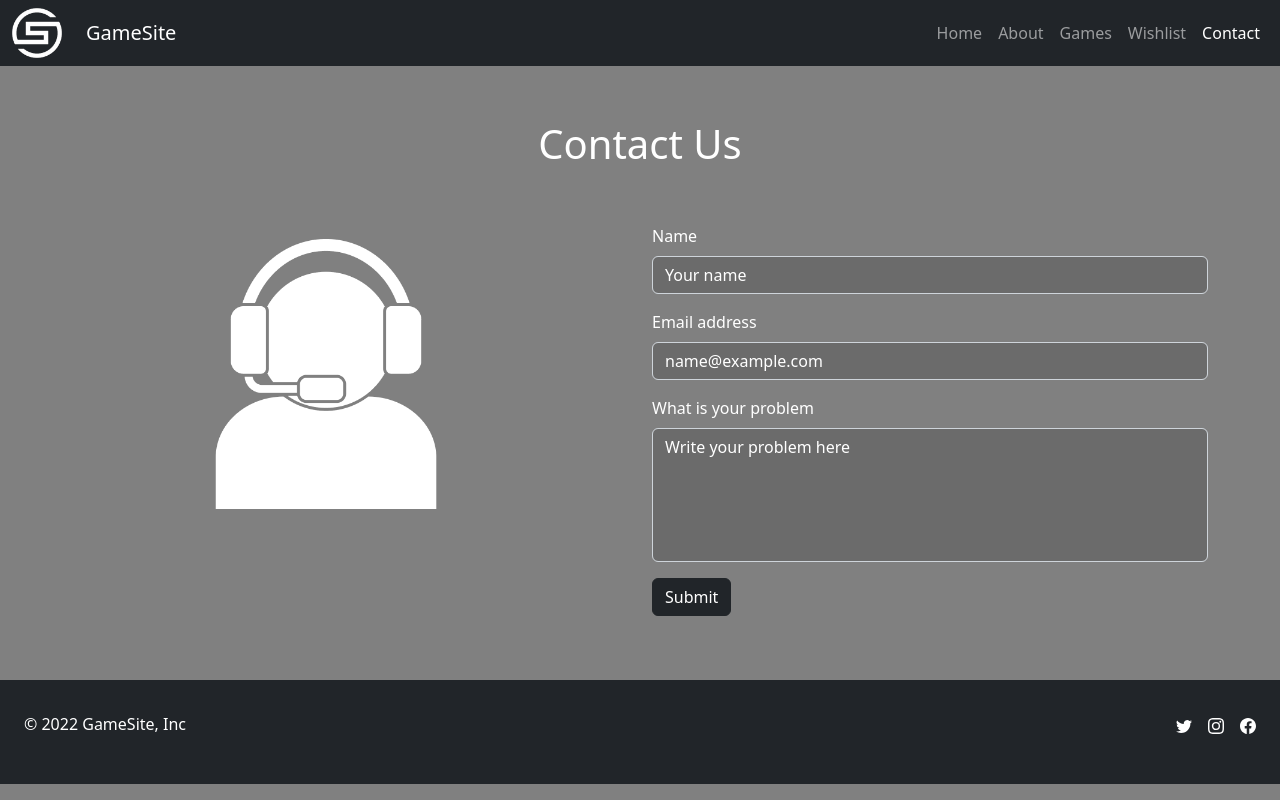
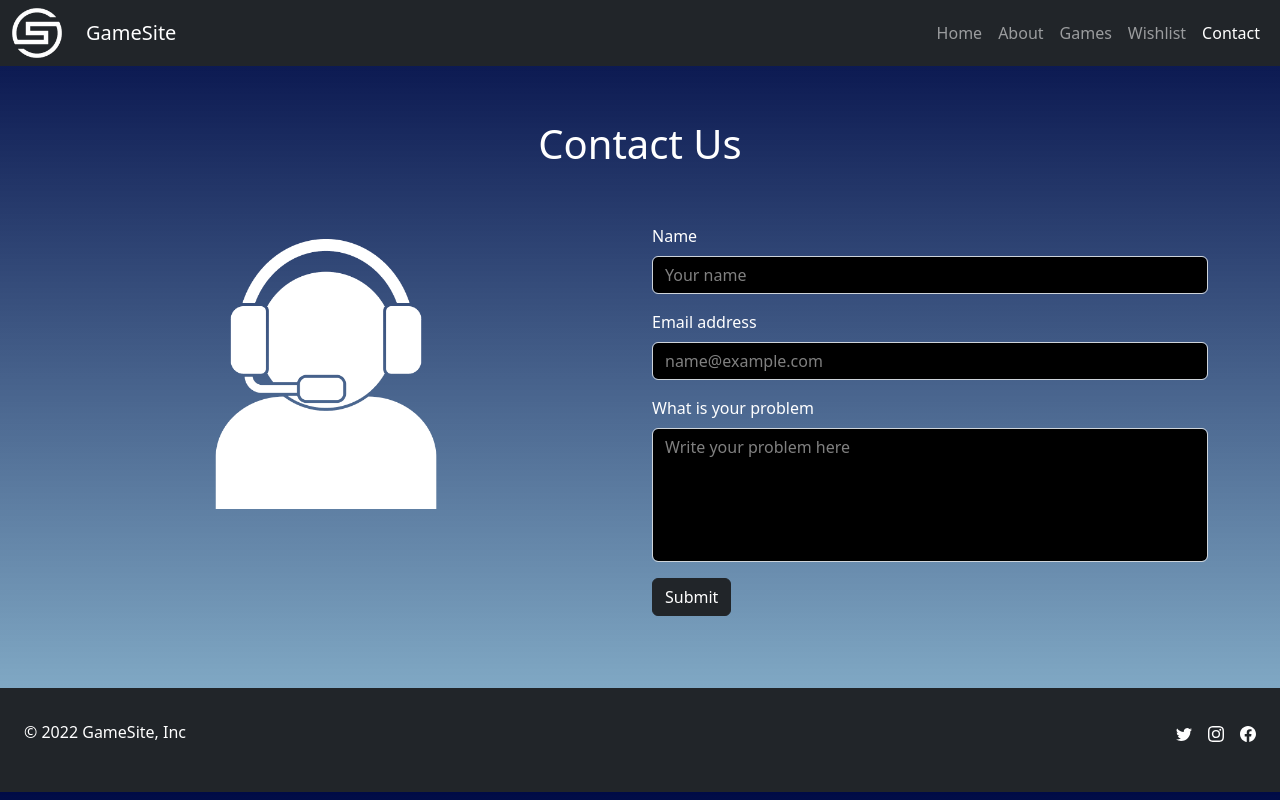
Before and after one commit to IsanFaizun/UASPPW1_22-500411-SV-21417_game-wishlist, a PHP site: page /contact.php in a window 1280 px wide. Run offline with PHP 8.4, Linux system fonts and the light colour scheme.

Commit message:
Ganti dikit

```diff
--- a/contact.php
+++ b/contact.php
@@ -9,25 +9,25 @@
     <title>Game Site</title>
     <style>
       body {
-        background: grey;
+        background: rgb(0,11,70);
+        background: linear-gradient(180deg, rgba(0,11,70,1) 0%, rgba(18,116,167,0.4543067226890757) 100%);
         color: white;
-        margin-bottom: 0;
       }
       textarea {
         resize: none;
       }
       .form-control {
-        background-color: rgb(107, 107, 107);
+        background-color: black;
         color: white;
       }
       .form-control:focus {
-        background-color: rgb(93, 93, 93);
+        background-color: black;
         color: white;
         border-color: white;
         box-shadow: 0 0 5px white;
       }
       .form-control::placeholder {
-        color: white;
+        color: grey;
       }
       .anima1 {
         animation: fade-down 1s;
@@ -94,11 +94,12 @@
             <label class="form-label">What is your problem</label>
             <textarea id="text" class="form-control" placeholder="Write your problem here" rows="5"></textarea>
         </div>
-        <button type="submit" onclick="send()" class="btn btn-dark mb-5">Submit</button>
-        <p id="output" class="fs-5"></p>
+        <button type="submit" onclick="send()" class="btn btn-dark mb-5">Submit</button><br>
+        <b id="output" style="color: black;" class="fs-5"></b>
       </div>
     </div>
   </div>
+  <br>
   <!-- Footer -->
   <div class="d-flex px-3 py-4 bg-dark">
     <div class="flex-grow-1 p-2">
--- a/wishlist.php
+++ b/wishlist.php
@@ -122,6 +122,7 @@
 
         </div>
     </div>
+    <br>
     <!-- Footer -->
     <div class="d-flex px-3 py-4 bg-dark">
      <div class="flex-grow-1 p-2">
```
